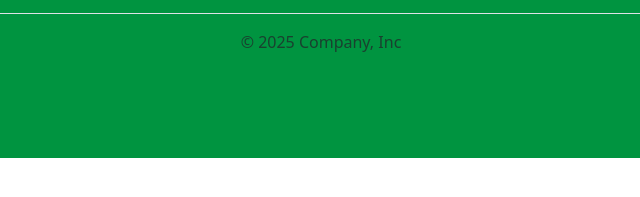
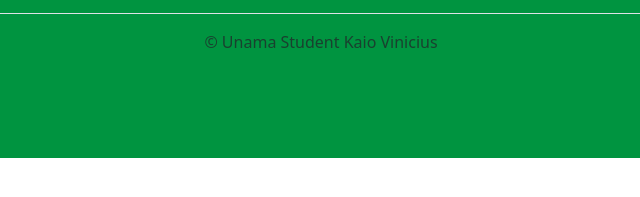
Before and after one commit to Sanbox-one/Atividade, a plain HTML site: page belem.html in a window 1280 px wide. Shown: the part 583-780 px from the top of the page, 319-959 px from the left. Drawn offline with nearby package versions, Linux system fonts and the light colour scheme.

Commit message:
Update belem.html

```diff
--- a/belem.html
+++ b/belem.html
@@ -85,7 +85,7 @@
                 <li class="nav-item"><a href="belem.html" class="nav-link px-2 text-body-secondary">Belém</a></li>
                 <li class="nav-item"><a href="shop.html" class="nav-link px-2 text-body-secondary">Shop</a></li>
                 <li class="nav-item"><a href="contats.html" class="nav-link px-2 text-body-secondary">Contact</a></li>
-              </ul> <p class="text-center text-body-secondary">© 2025 Company, Inc</p> </footer><br>
+              </ul> <p class="text-center text-body-secondary">© Unama Student Kaio Vinicius</p> </footer><br>
             </div>
             <br>
       </footer>
```
